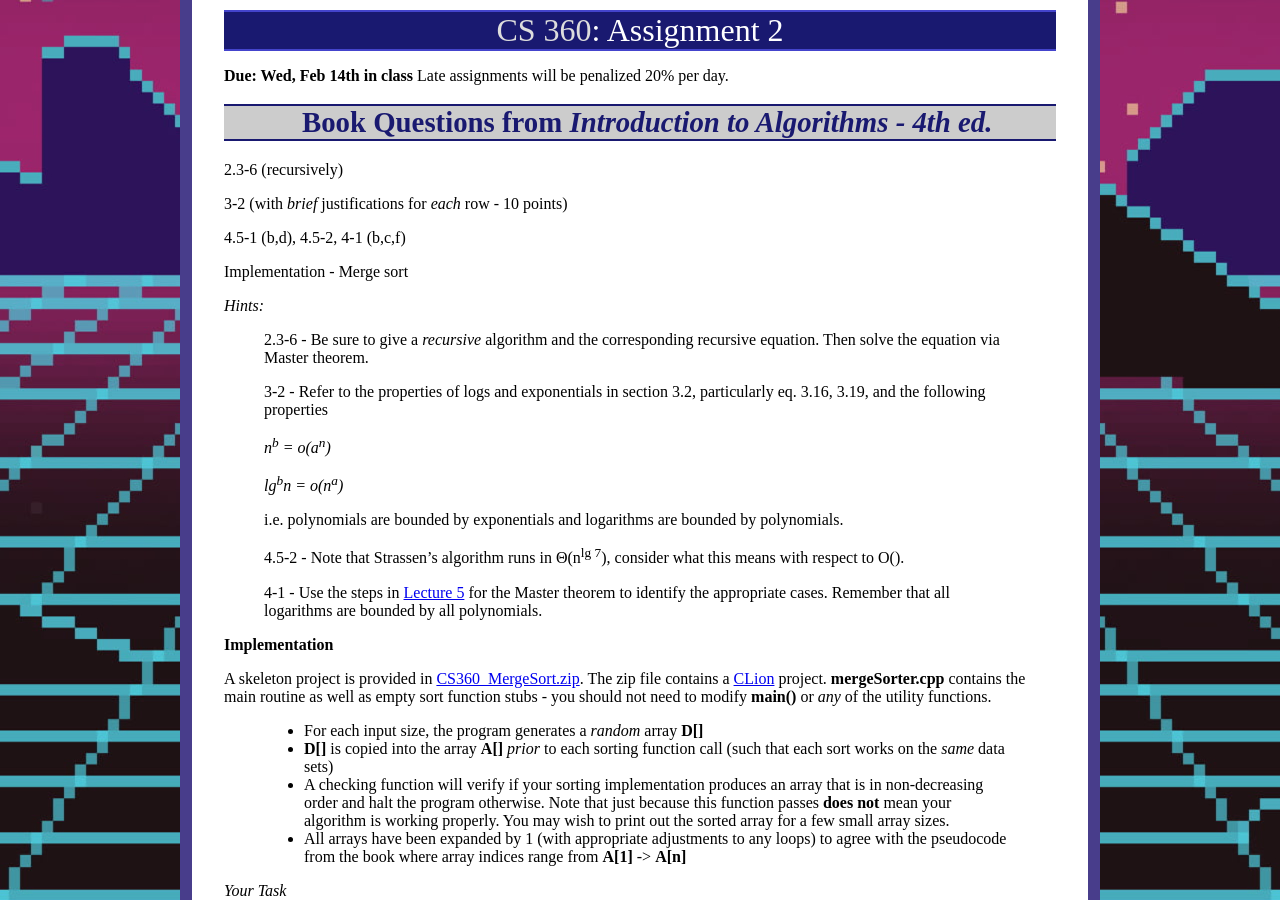
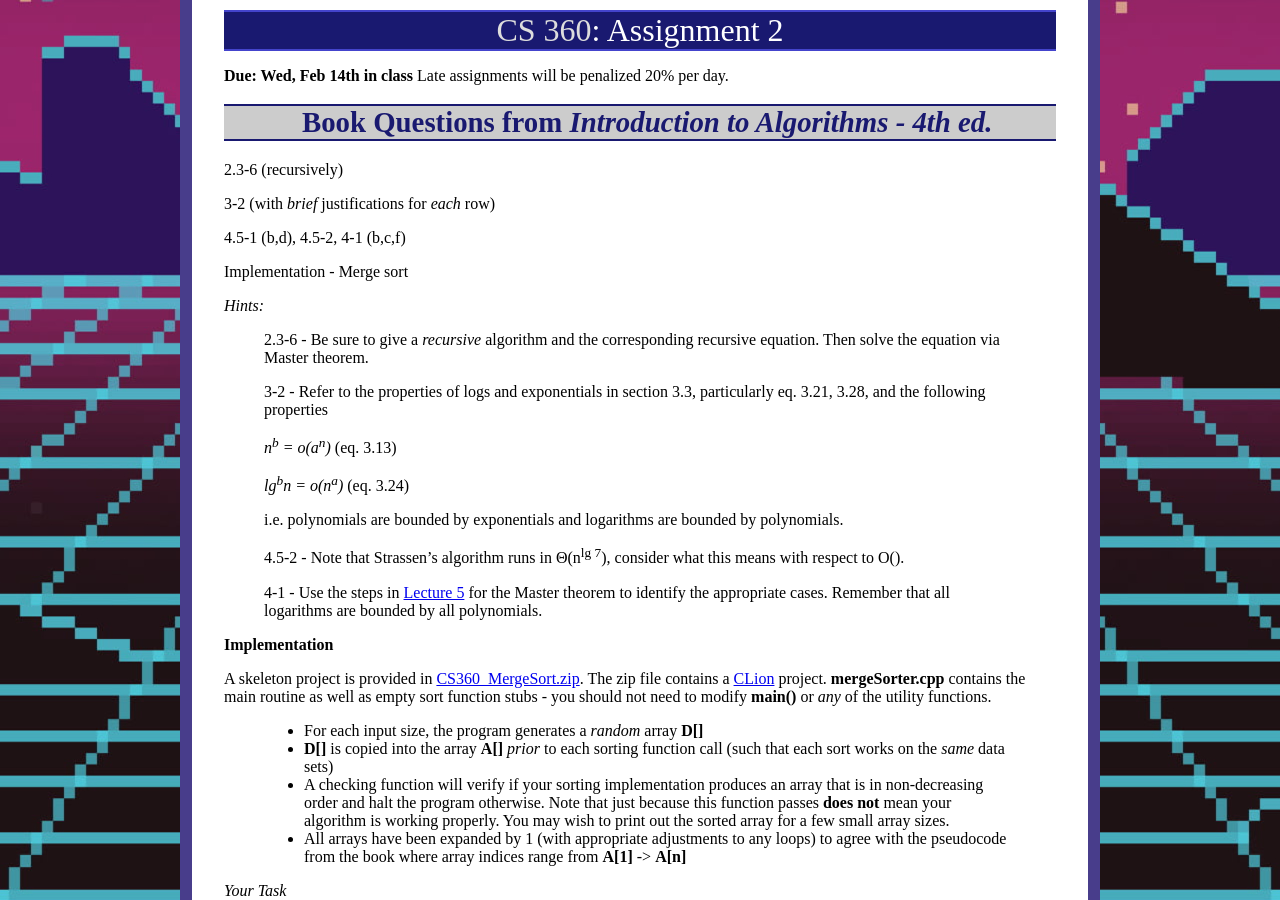
Before and after one commit to ycpcs/cs360-spring2024, a Jekyll site: the page built from assign/assign02.md, in a window 1280 px wide and 900 px high. Built offline with Jekyll 4.4.1, drawn with Linux system fonts in a browser that asks for light colours.

Commit message:
update assign 2
update assign 2

```diff
--- a/assign/assign02.md
+++ b/assign/assign02.md
@@ -10,7 +10,7 @@ Book Questions from *Introduction to Algorithms - 4th ed.*
 
 2.3-6 (recursively)
 
-3-2 (with *brief* justifications for *each* row - 10 points)
+3-2 (with *brief* justifications for *each* row)
 
 4.5-1 (b,d), 4.5-2, 4-1 (b,c,f)
 
@@ -20,11 +20,11 @@ Implementation - Merge sort
 
 > 2.3-6 - Be sure to give a *recursive* algorithm and the corresponding recursive equation. Then solve the equation via Master theorem.
 >
-> 3-2 - Refer to the properties of logs and exponentials in section 3.2, particularly eq. 3.16, 3.19, and the following properties
+> 3-2 - Refer to the properties of logs and exponentials in section 3.3, particularly eq. 3.21, 3.28, and the following properties
 >
-> *n<sup>b</sup> = o(a<sup>n</sup>)*
+> *n<sup>b</sup> = o(a<sup>n</sup>)*  (eq. 3.13)
 >
-> *lg<sup>b</sup>n = o(n<sup>a</sup>)*
+> *lg<sup>b</sup>n = o(n<sup>a</sup>)*   (eq. 3.24)
 >
 > i.e. polynomials are bounded by exponentials and logarithms are bounded by polynomials.
 >
```
